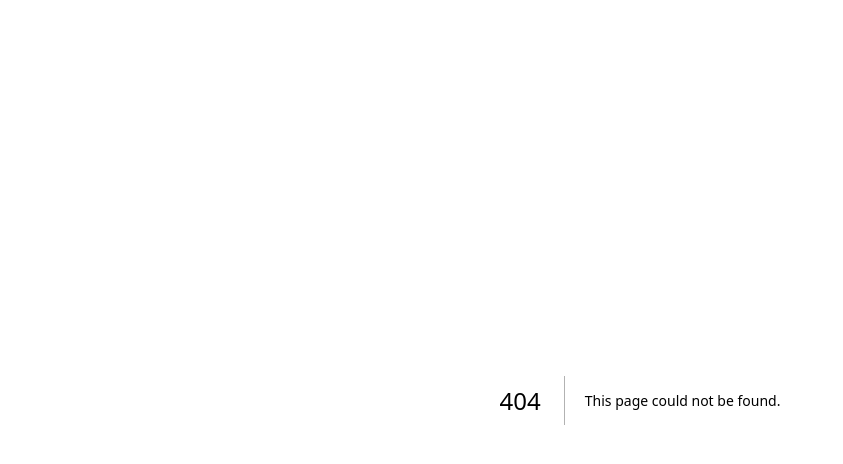
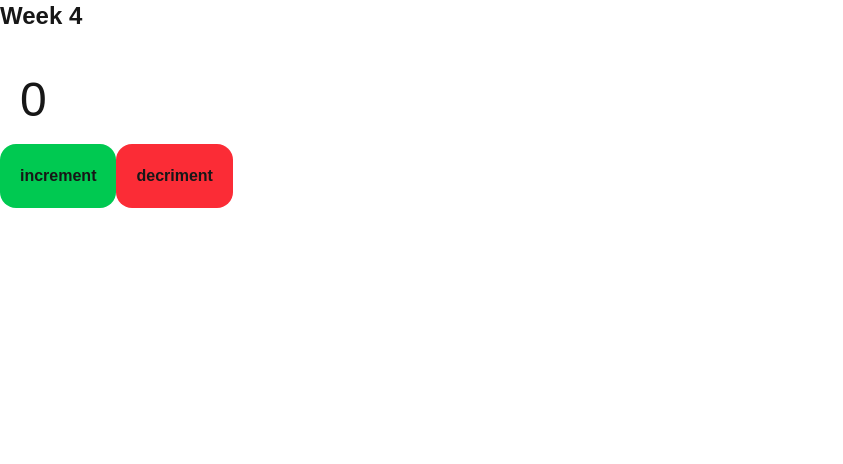
Before and after one commit to Caden-O/cprg306-assignments, a Next.js app: page /week-4 in a window 1280 px wide. Before the commit this address had no page. Shown: the top 464 px of the page, without its empty margins (0-843 px from the left). Built offline with nearby package versions, Linux system fonts and the light colour scheme.

Commit message:
completed week 4 assignment

```diff
--- /dev/null
+++ b/app/test/page.js
@@ -0,0 +1,14 @@
+"use client";
+
+export default function Page() {
+  const nuts = (text) => {
+    alert(text);
+    console.log("nuts");
+  }
+  return (
+    <main>
+      <h1>deez</h1>
+      <button onClick={() => nuts("nuts")} className="bg-black py-4 px-12 my-4 rounded-lg text-white hover:bg-blue-900 cursor-pointer">...</button>
+    </main>
+  );
+}
--- /dev/null
+++ b/app/week-4/new-item.js
@@ -0,0 +1,56 @@
+"use client";
+import { useState } from "react";
+
+function NewItem(){
+  const [counterNum, setCounterNum] = useState(0);
+
+  function increaseCounter() {
+    setCounterNum(counterNum + 1);
+    if(counterNum + 1 == 20){
+      document.getElementById("increment").disabled = true;
+    }
+    if(counterNum + 1 > 0){
+      document.getElementById("decrement").disabled = false;
+    }
+  }
+  function decreaseCounter() {
+    setCounterNum(counterNum - 1);
+    if(counterNum-1 == 0){
+      document.getElementById("decrement").disabled = true;
+    }
+    if(counterNum -1 < 20){
+      document.getElementById("increment").disabled = false;
+    }
+  }
+  return(
+    <main>
+      <header>
+        <h1 className="font-bold text-2xl ">Week 4</h1>
+      </header>
+      <br></br>
+      <section>
+        <p
+          className="m-5 text-5xl"
+          >{counterNum}</p>
+        <button
+          id="increment"
+          onClick={increaseCounter}
+          className="rounded-2xl items-center bg-green-500 p-5 cursor-pointer font-semibold disabled:bg-green-300"
+          disabled=""
+          >
+          increment
+        </button>
+        <button
+          id="decrement"
+          onClick={decreaseCounter}
+          className="rounded-2xl items-center bg-red-500 p-5 cursor-pointer font-semibold disabled:bg-red-300"
+          disabled=""
+          >
+          decriment
+        </button>
+      </section>
+    </main>
+  )
+}
+
+export default NewItem;
--- /dev/null
+++ b/app/week-4/page.js
@@ -0,0 +1,15 @@
+"use client";
+import { useState } from "react";
+import NewItem from "./new-item";
+
+export default function Page() {
+  // const nuts = (text) => {
+  //   alert(text);
+  //   console.log("nuts");
+  // }
+  return (
+    <main>
+      <NewItem></NewItem>
+    </main>
+  );
+}
```
